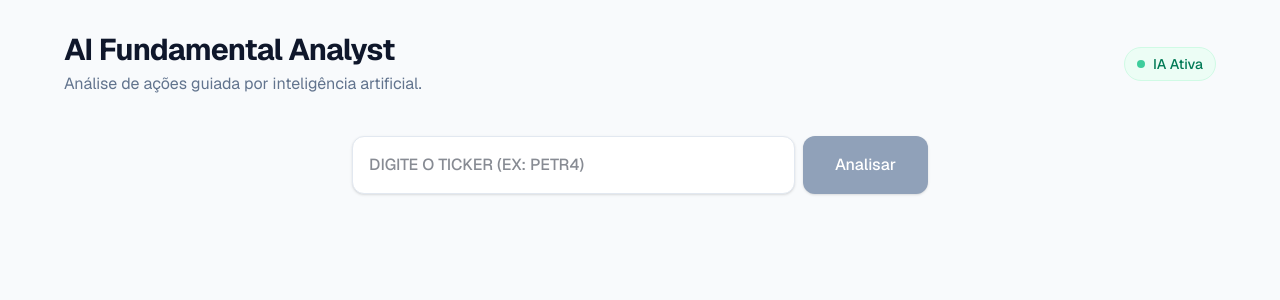
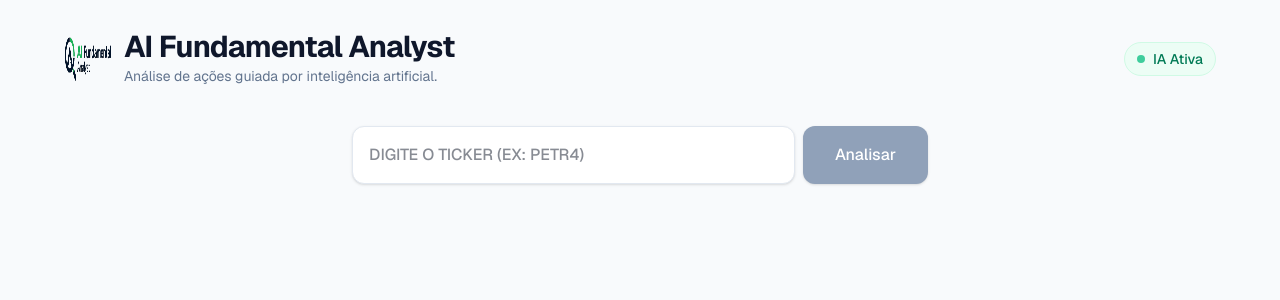
Before and after one commit to marcos-lima-dev/ai_fundamental_analyst, a Next.js app in the folder frontend/: page / in a window 1280 px wide. Shown: the top 300 px of the page. Built offline with nearby package versions, Linux system fonts and the light colour scheme.

Commit message:
Docs: Adiciona README profissional e logo oficial

```diff
--- a/frontend/app/page.tsx
+++ b/frontend/app/page.tsx
@@ -172,13 +172,18 @@ export default function Home() {
     <main className="min-h-screen bg-slate-50 text-slate-800 p-4 sm:p-8 font-sans">
       <div className="max-w-6xl mx-auto">
         <header className="flex flex-col sm:flex-row justify-between items-center mb-10">
-          <div>
-            <h1 className="text-3xl font-bold text-slate-900 tracking-tight">AI Fundamental Analyst</h1>
-            <p className="text-slate-500 mt-1">Análise de ações guiada por inteligência artificial.</p>
-          </div>
-          <div className="mt-4 sm:mt-0 flex items-center gap-2 bg-emerald-50 text-emerald-700 px-3 py-1.5 rounded-full text-sm font-medium border border-emerald-100">
-            <span className="w-2 h-2 bg-emerald-500 rounded-full animate-pulse"></span> IA Ativa
-          </div>
+                  <div className="flex items-center gap-3 mb-4 sm:mb-0">
+                    <img src="/logo.png" alt="Logo" className="h-12 w-12 rounded-lg" />
+                    <div>
+                      <h1 className="text-2xl sm:text-3xl font-bold text-slate-900 tracking-tight leading-none">
+                        AI Fundamental Analyst
+                      </h1>
+                      <p className="text-slate-500 text-sm mt-1">Análise de ações guiada por inteligência artificial.</p>
+                    </div>
+                  </div>
+                  <div className="flex items-center gap-2 bg-emerald-50 text-emerald-700 px-3 py-1.5 rounded-full text-sm font-medium border border-emerald-100">
+                    <span className="w-2 h-2 bg-emerald-500 rounded-full animate-pulse"></span> IA Ativa
+                  </div>
         </header>
 
         <form onSubmit={buscarAnalise} className="flex flex-col sm:flex-row gap-2 mb-4 max-w-xl mx-auto">
```
Also changed, not shown: frontend/public/logo.png (added).
